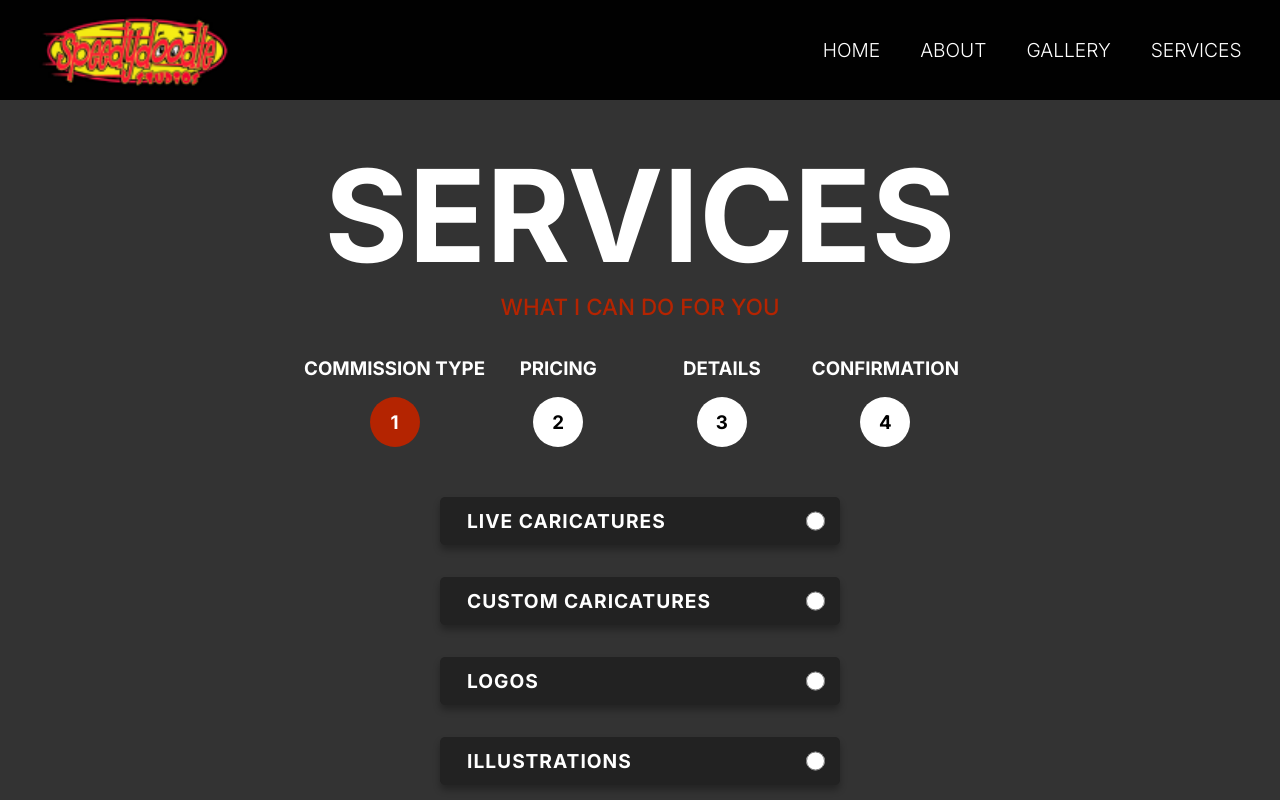
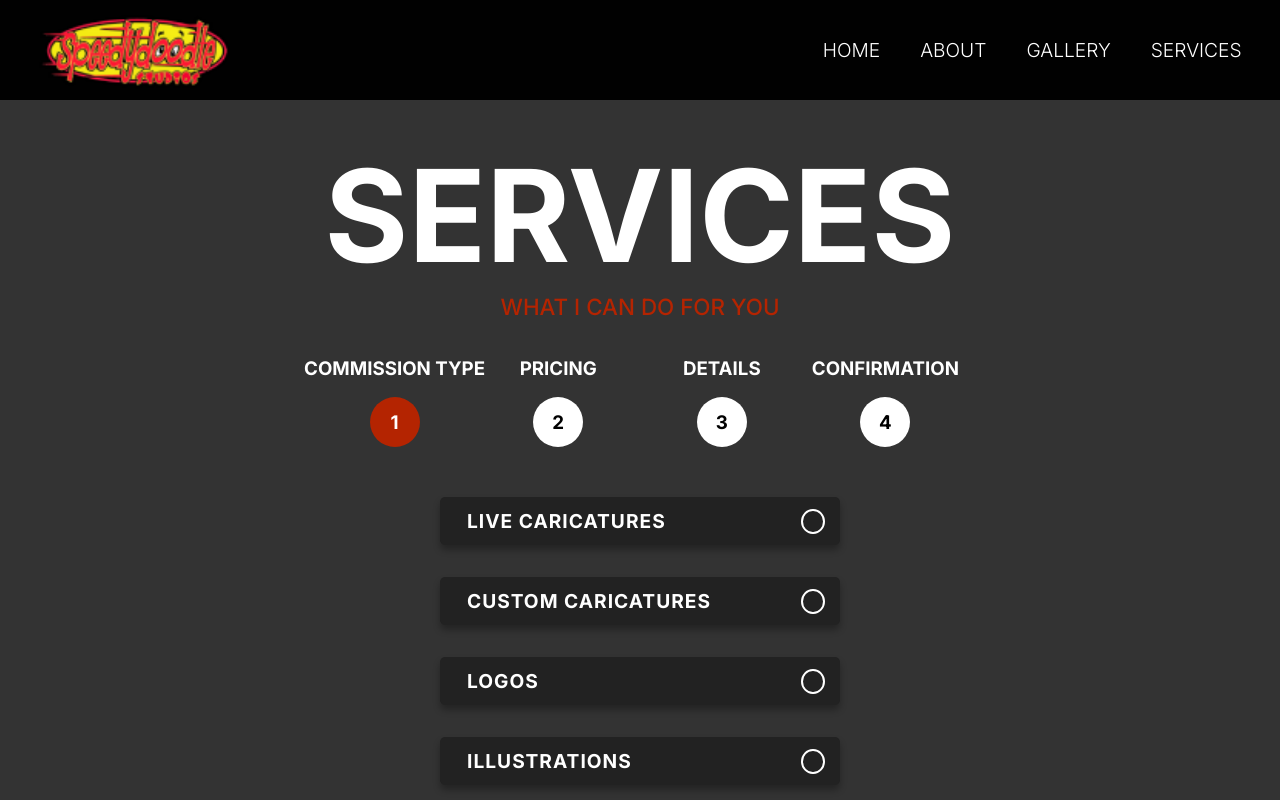
Before and after one commit to carnoldcoding/speedydoodle, a React (Create React App) app: page /services in a window 1280 px wide. Shown: the top 800 px of the page. Built offline with nearby package versions, Linux system fonts and the light colour scheme.

Commit message:
services landing page

```diff
--- a/src/Theme.js
+++ b/src/Theme.js
@@ -10,7 +10,7 @@ const generalTheme = {
     darkBG: "#1C1C1C",
     mainBG: "222222",
     navBG: "#010101",
-    valid: "#27ae60",
+    valid: "#169C00",
     invalid: "#e74c3c",
   },
   fontSizes: {
--- a/src/components/ServicesForm/CommissionType/styles.js
+++ b/src/components/ServicesForm/CommissionType/styles.js
@@ -32,10 +32,21 @@ export const CommissionTypeStyles = styled.section`
       padding: 12px;
     }
     input {
-      height: 20px;
-      width: 20px;
-      border: 1px solid #333;
+      appearance: none;
+      height: 25px;
+      width: 25px;
       background: transparent;
+      position: relative;
+      border-radius: 50%;
+      background: transparent;
+      border: 2px solid white;
+      &:hover {
+        cursor: pointer;
+      }
+      &:checked {
+        background-color: ${(props) => props.theme.colors.valid};
+        border: 2px solid ${(props) => props.theme.colors.valid};
+      }
     }
   }
 `;
--- a/src/components/ServicesForm/styles.js
+++ b/src/components/ServicesForm/styles.js
@@ -8,6 +8,12 @@ export const ServicesFormStyles = styled.section`
   gap: 20px;
   color: white;
   padding-bottom: 200px;
+  form {
+    display: flex;
+    justify-content: center;
+    align-items: center;
+    flex-direction: column;
+  }
   .wrapper {
     max-width: ${(props) => props.theme.content.maxWidth};
     position: relative;
```
